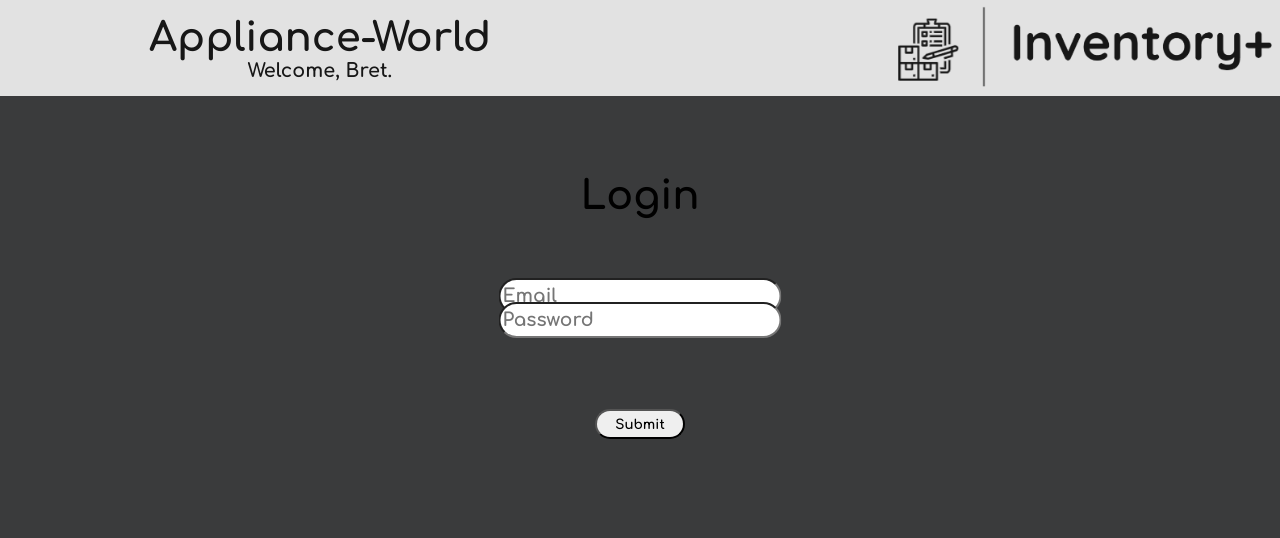
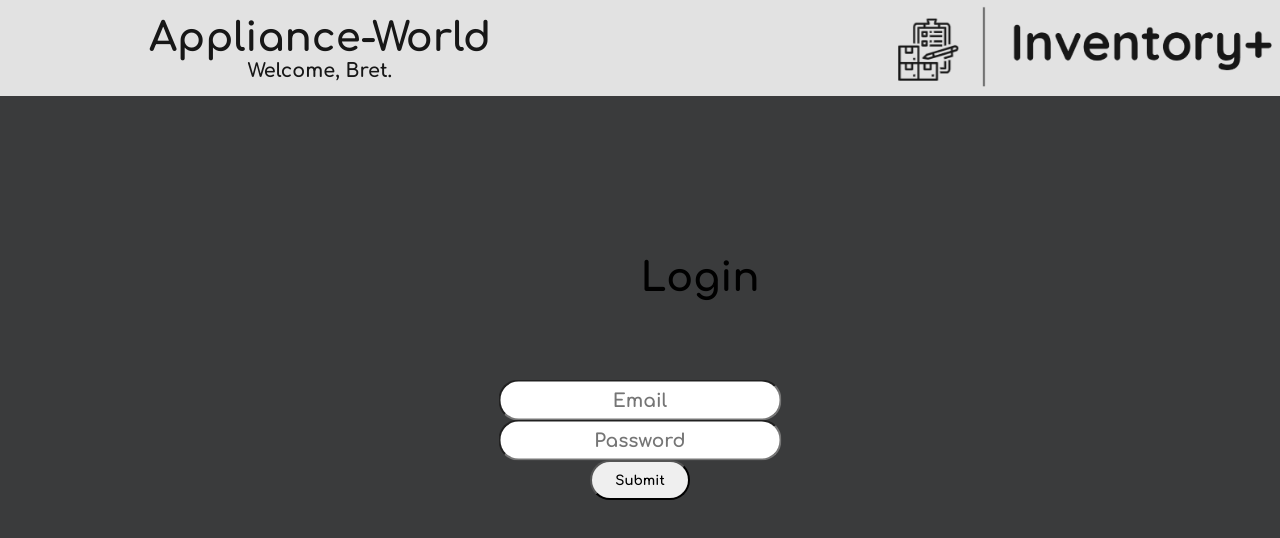
Before and after one commit to Banger484/inventory-plus, a React (Create React App) app in the folder client/: page /login in a window 1280 px wide. Shown: the top 538 px of the page. Built offline with nearby package versions, Linux system fonts and the light colour scheme.

Commit message:
login, email input, password input, and button css. modified previous classes/ids

```diff
--- a/client/src/index.css
+++ b/client/src/index.css
@@ -22,49 +22,64 @@ code {
     monospace;
 }
 
+.loginCard {
+  background-color:#e2e2e2;
+  margin-top: 160px;
+  margin-bottom: 160px;
+  margin-left: 700px;
+  margin-right: 700px;
+  border-radius: 20px;
+}
+
 #loginHeader {
   font-size: 40px;
-  height: 5em;
+  height: 13em;
   display: flex;
-  align-items: center;
   justify-content: center;
   margin: 0;
+  color: rgb(0, 0, 0);
 }
 
 #emailInput, #passwordInput {
-  height:30px;
+  height:35px;
   width: 275px;
   font-size:14pt;
   margin: 0;
+  margin-right: -50%;
   position: absolute;
   left: 50%;
   transform: translate(-50%, -50%);
   border-radius: 20px;
+  text-align: center;
 }
 
 #emailInput {
-  margin-right: -50%;
-
+  top: 50%
 }
 
 #passwordInput {
-  top: 40%;
-  margin-right: -50%;
+  top: 55%;
   transform: translate(-50%, -50%);
 }
 
 #submitBtn {
   margin: 0;
   position: absolute;
-  top: 53%;
+  top: 60%;
   left: 50%;
   margin-right: -50%;
   transform: translate(-50%, -50%);
   border-radius: 20px;
-  height: 30px;
-  width: 90px
+  height: 40px;
+  width: 100px
 }
 
 button:hover {
-  background-color: rgb(179, 179, 179);
+  background-color: rgb(197, 201, 248);
+  transition: 0.3s;
 }
+
+#errorMsg {
+  font-size: 20px;
+  color: rgb(0, 0, 0);
+}
--- a/client/src/pages/Login.js
+++ b/client/src/pages/Login.js
@@ -43,8 +43,8 @@ const Login = (props) => {
   return (
     <main className="flex-row justify-center mb-4">
       <div className="col-12 col-lg-10">
-        <div className="card">
-          <h4 className="card-header bg-dark text-light p-2" id="loginHeader">Login</h4>
+        <div className="loginCard">
+          <h4 className="card-header" id="loginHeader">Login</h4>
           <div className="card-body">
             {data ? (
               <p>
@@ -81,7 +81,7 @@ const Login = (props) => {
               </form>
             )}
             {error && (
-              <div className="my-3 p-3 bg-danger text-white">
+              <div className="my-3 p-3 bg-danger text-white" id= "errorMsg">
                 {error.message}
               </div>
             )}
```
Also changed, not shown: 1 other file (tests, documents, lock files or other folders).
